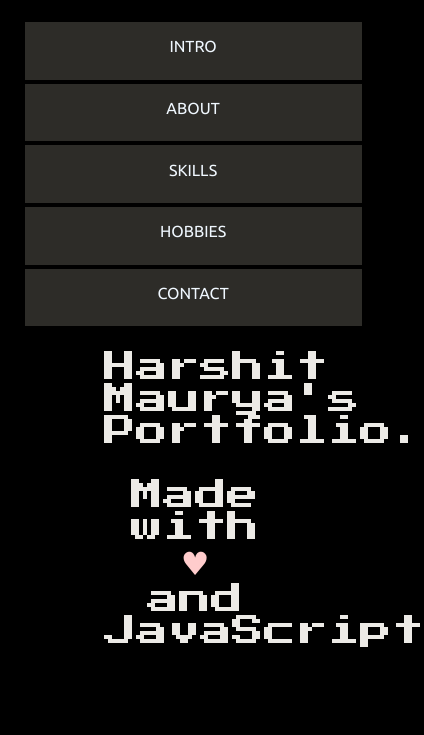
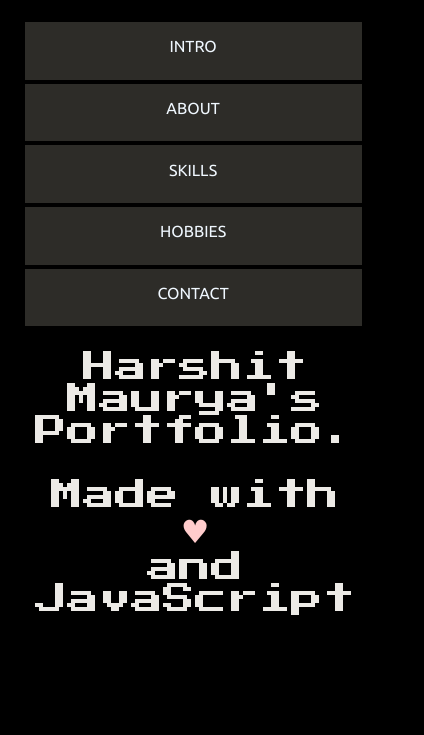
Before and after one commit to HarshitMaurya/JSAssignment, a plain HTML site: page index.html in a window 390 px wide. Shown: the whole page, 424 px wide, since content can reach past the window. Drawn offline with Linux system fonts and the light colour scheme.

Commit message:
fixed mobile ui

```diff
--- a/styles/style.css
+++ b/styles/style.css
@@ -72,7 +72,6 @@ li{
 
 #typehere{
 	font-size:xx-large;
-	padding:10vh;
 	padding-top:0px;
 	font-family: 'Press Start 2P', cursive;
 }
```
